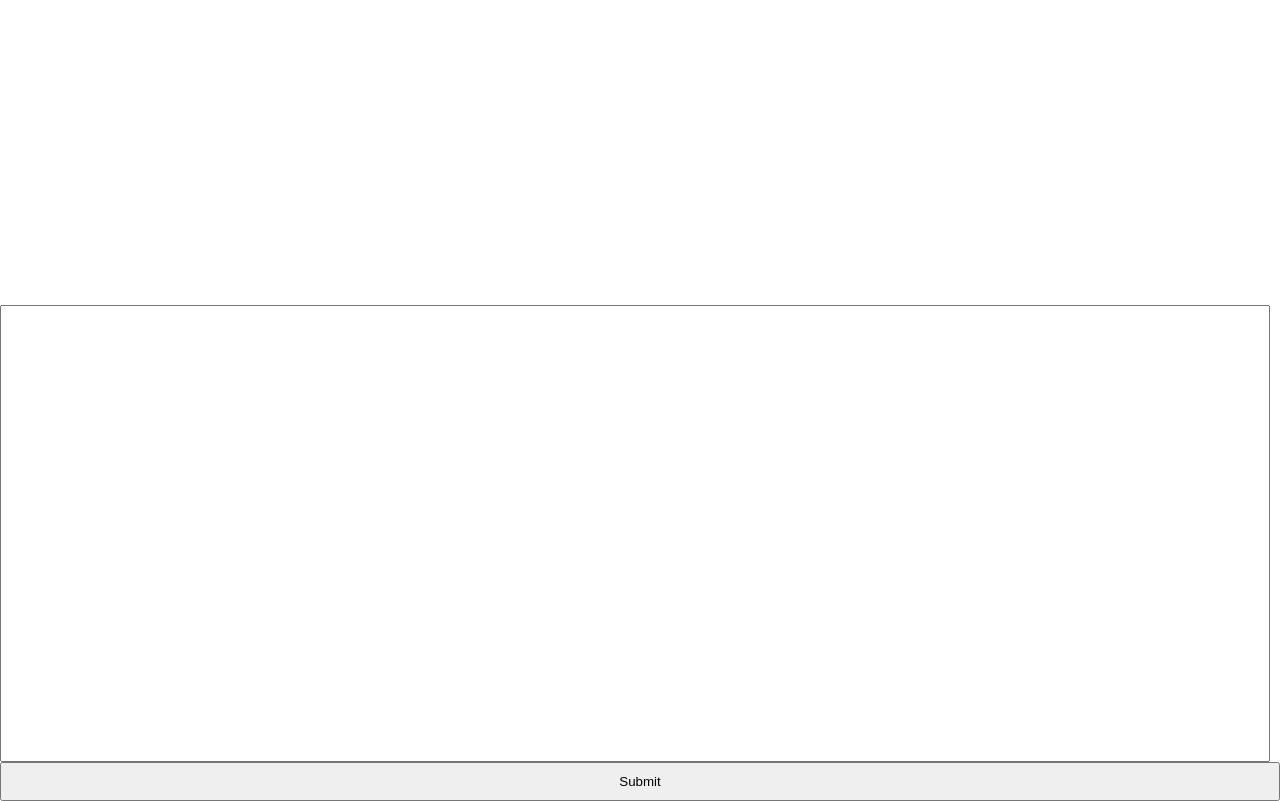
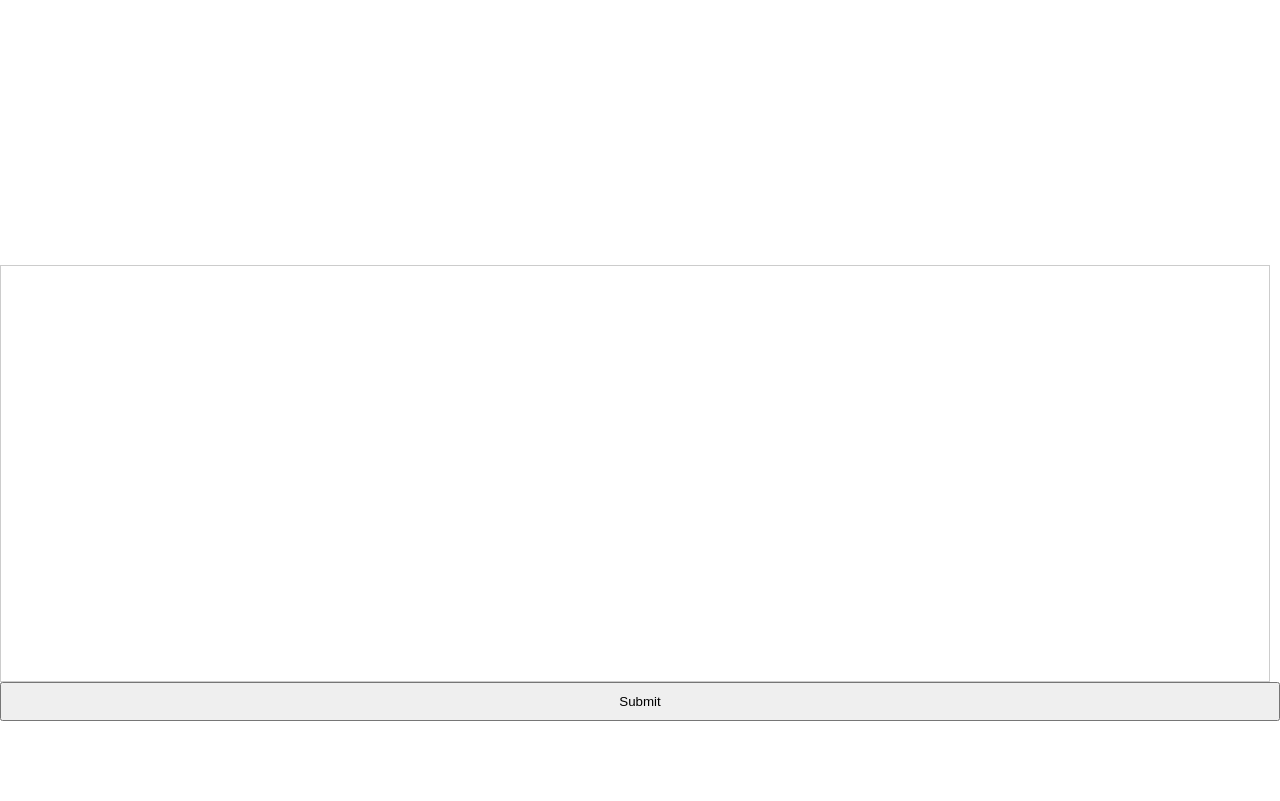
Before and after one commit to jeremy-p-mann/golang-serverless-play, a website: page public/index.html in a window 1280 px wide. Shown: the part 79-880 px from the top of the page. After the commit the page ends 800 px from the top, so only its background shows below. Drawn offline with Linux system fonts and the light colour scheme.

Commit message:
fix some css bugs

```diff
--- a/public/css/style.css
+++ b/public/css/style.css
@@ -2,20 +2,22 @@
 html, body {
     height: 100%;
     margin: 0;
+    display: flex;
+    flex-direction: column;
     font-family: Arial, sans-serif;
 }
 
 .chat-window {
-    position: relative;
-    height: 100%;
     display: flex;
     flex-direction: column;
+    flex-grow: 1;
+    overflow: hidden; /* Prevents extra content from making the window grow */
 }
 
 /* Chat messages styling */
 .chat-messages {
     flex-grow: 1;
-    overflow-y: auto;
+    overflow-y: auto; /* Allows scrolling within the message area */
     padding: 10px;
     list-style-type: none;
     margin: 0;
@@ -28,18 +30,15 @@ html, body {
 }
 
 .message-role {
-    /* Adjusts for the sender's role text */
     margin-right: 10px;
     font-weight: bold;
 }
 
 .message-content {
-    /* Adjusts for the main message content */
     flex-grow: 1;
 }
 
 .message-timestamp {
-    /* Timestamp pinned to the right */
     margin-left: 10px;
     opacity: 0.7;
 }
@@ -49,8 +48,10 @@ html, body {
     display: flex;
     background: #f4f4f4;
     padding: 10px;
-    position: sticky;
+    position: fixed; /* Ensures input area is always at the bottom */
+    width: 100%; /* Ensures input area stretches across the screen */
     bottom: 0;
+    box-sizing: border-box; /* Ensures padding doesn't add to the width */
 }
 
 .text-input {
@@ -58,13 +59,10 @@ html, body {
     margin-right: 10px;
     padding: 10px;
     resize: none;
+    border: 1px solid #ccc;
 }
 
 .submit-button {
     padding: 10px 20px;
-}
-
-/* Ensuring the submit button and text area are always visible at the bottom */
-.submit-button, .text-input {
     flex-shrink: 0;
 }
```
